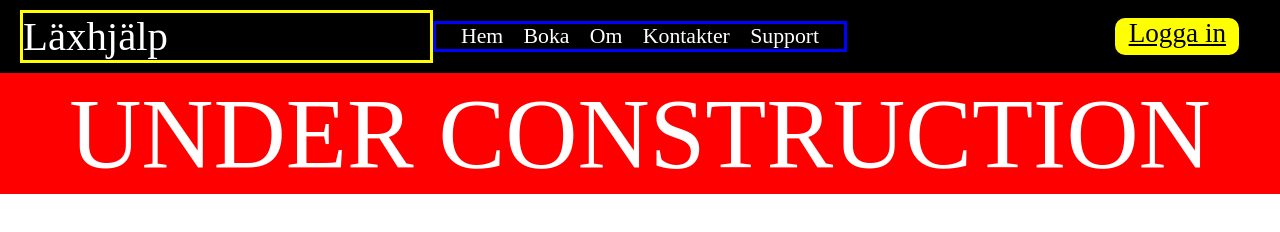
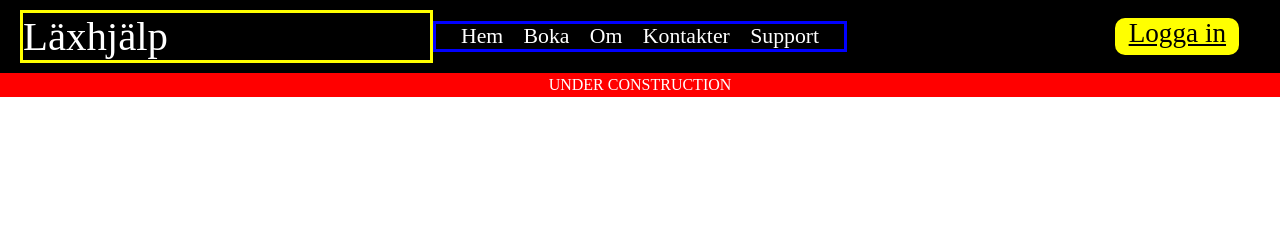
Before and after one commit to gomez1to/gomez1to, a plain HTML site: page index.html in a window 1280 px wide. Drawn offline with Linux system fonts and the light colour scheme.

Commit message:
changes4

```diff
--- a/style.css
+++ b/style.css
@@ -97,7 +97,7 @@ style > .tider {
   border: solid red;
   background-color: red;
   color: white;
-  font-size: 100px;
+  font-size: 100%;
 }
 
 .skapa {
```
